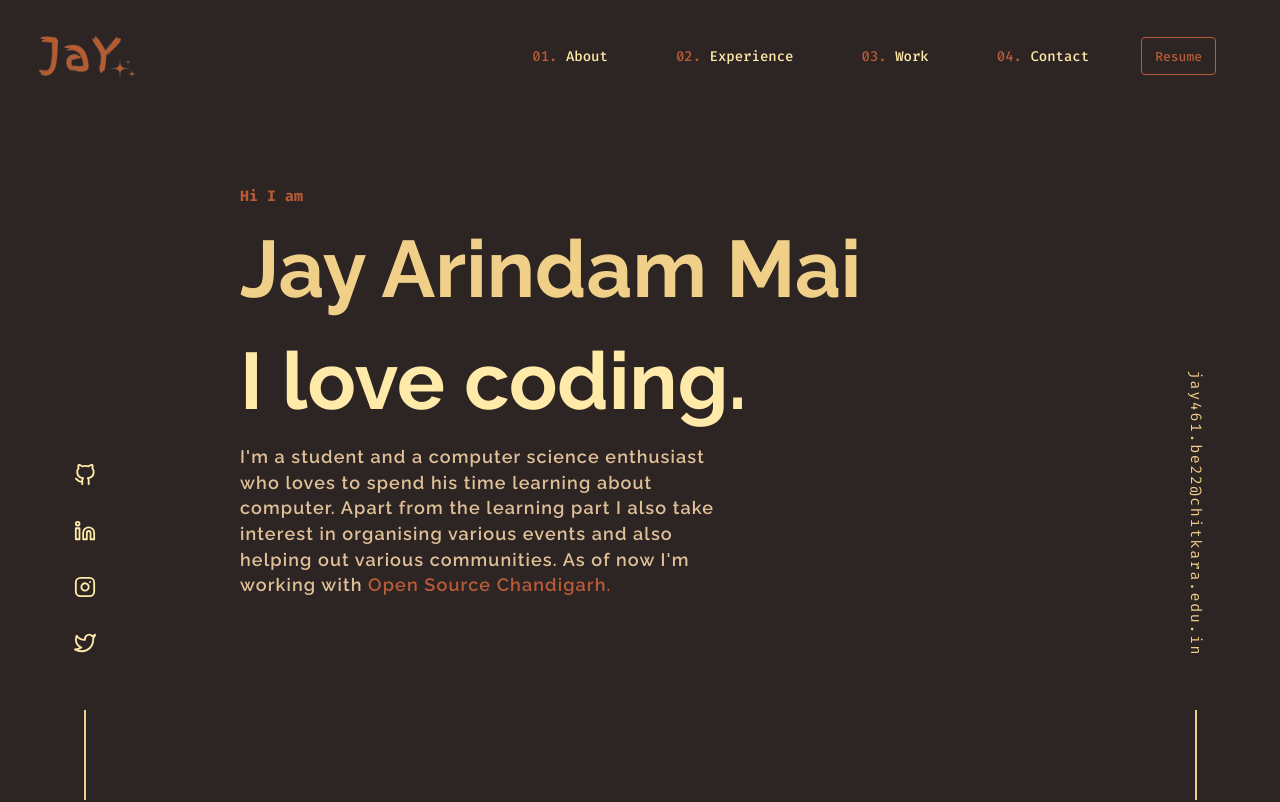
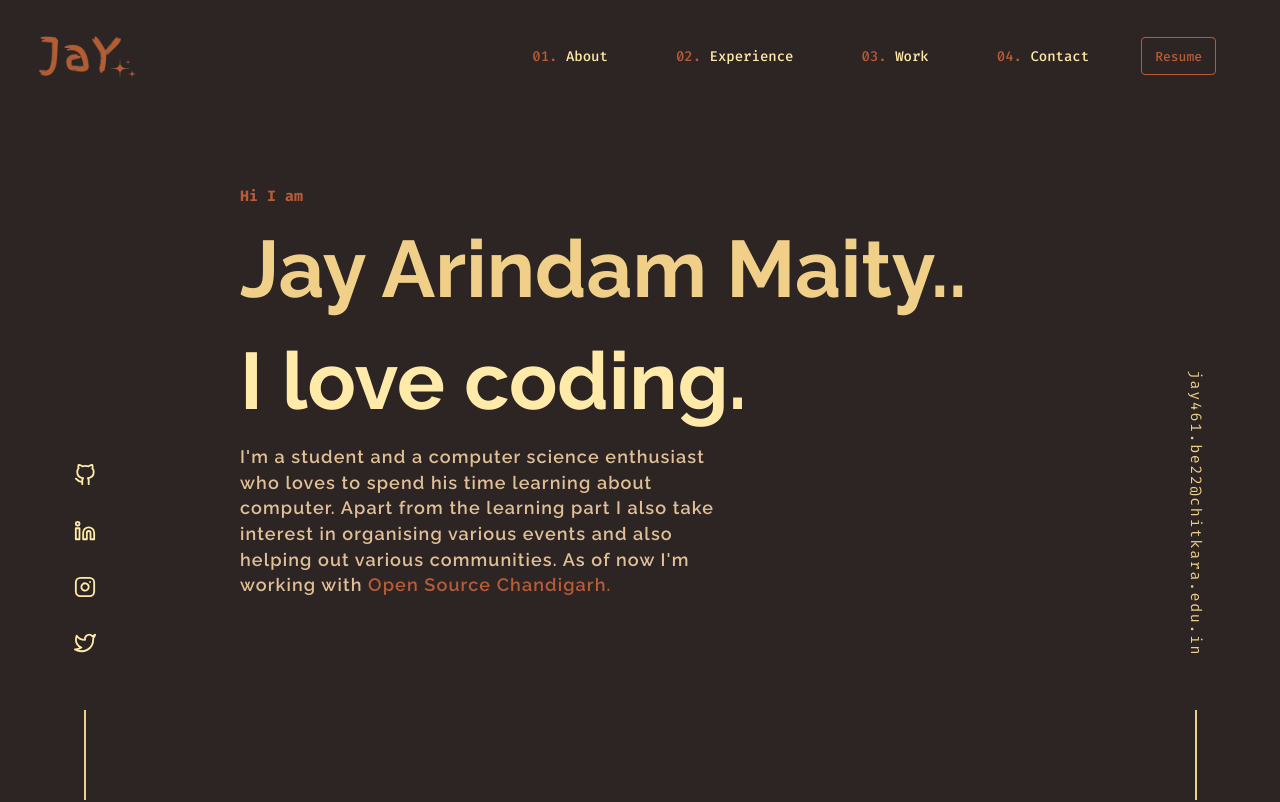
Before and after one commit to JayArindam/portfolio-old, a Next.js app: page / in a window 1280 px wide. Shown: the top 802 px of the page. Built offline with nearby package versions, Linux system fonts and the light colour scheme; no server answers.

Commit message:
hero changes

```diff
--- a/src/sections/Hero.tsx
+++ b/src/sections/Hero.tsx
@@ -37,7 +37,7 @@ const TypingEffect: React.FC<TypingEffectProps> = ({
           return "";
         }
       });
-    }, 250);
+    }, 200);
 
     return () => clearInterval(interval);
   }, [strings, currentStringIndex]);
```
